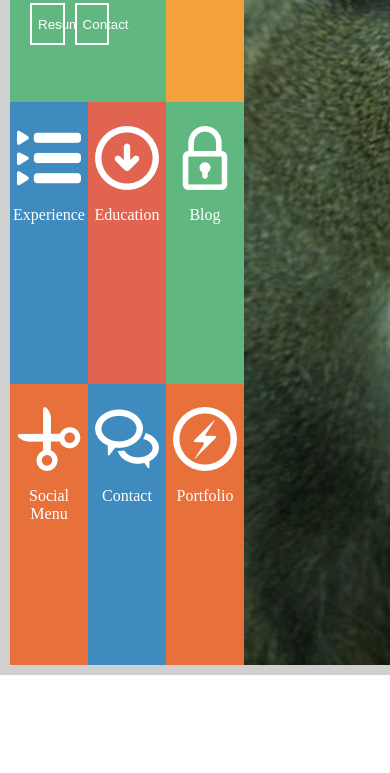
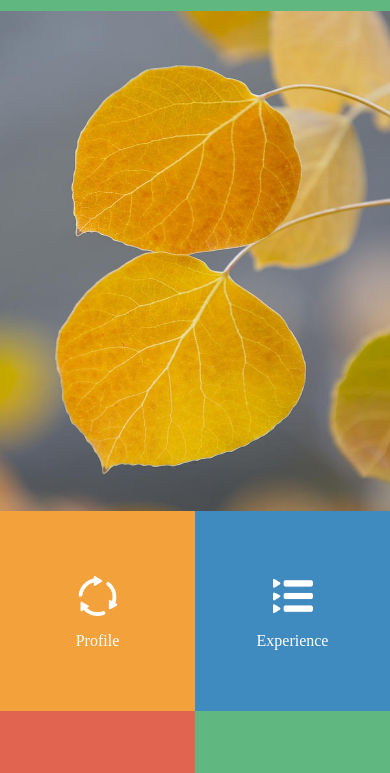
Before and after one commit to jaredeklin/static-comp-one, a plain HTML site: page index.html in a window 390 px wide. Shown: the part 189-962 px from the top of the page. Before the commit the page ends 868 px from the top, so only its background shows below. Drawn offline with Linux system fonts and the light colour scheme.

Commit message:
Add mobile layout

```diff
--- a/index.html
+++ b/index.html
@@ -3,6 +3,7 @@
 <head>
   <title>Static Comp1!!!!!</title>
   <link rel="stylesheet" type="text/css" href="main.css">
+  <meta name="viewport" content="width=device-width, initial-scale=1">
 </head>
 <body>
   <section>
@@ -13,8 +14,8 @@
       <button>Resume</button>
       <button>Contact</button>
     </article>
+    <article class="article3"><img src="img2.jpg" class="pictures"></article>
     <article class="article2"><img src="three-circling-arrows.png" class="icon"><p>Profile</p></article>
-    <article class="article3"></article>
     <article class="article4"><img src="list-of-files.png" class="icon"><p>Experience</p></article>
     <article class="article5"><img src="down-arrow-inside-a-circle.png" class="icon"><p>Education</p></article>
     <article class="article6"><img src="lock-icon.png" class="icon"><p>Blog</p></article>
--- a/main.css
+++ b/main.css
@@ -65,9 +65,11 @@ p {
   width: 40%;
   float: right;
   height: 100vh;
-  background-image: url("img1.jpg");
-  background-size: cover;
-  overflow:
+}
+
+.article3 img {
+  height: 100%;
+  width: 100%;
 }
 
 .article4 {
@@ -99,3 +101,60 @@ p {
   float: left;
   background-color: #E8713B;
 }
+
+@media only screen and (max-width: 500px) {
+
+  section {
+    min-width: 320px;
+    border: none;
+  }
+
+  article {
+    height: 200px;
+    width: 50%;
+    float: left;
+  }
+
+  h1 {
+    margin-top: 0;
+  }
+
+  .icon {
+    height: 40px;
+    width: 40px;
+    margin-top: 65px;
+  }
+
+  .article1{
+    width: 100%;
+  }
+
+  .article3 {
+    width: 100%;
+    float: left;
+    height: 500px;
+  }
+
+  .article3 img {
+    height: 100%;
+    width: 100%;
+  }
+
+  .article4 {
+    float: right;
+  }
+
+  .article6 {
+    float: right;
+  }
+
+  .article8 {
+    float: right;
+  }
+
+  .article9 {
+    float: left;
+    background-color: #E16451;
+    width: 100%;
+  }
+}
```
Also changed, not shown: img1.jpeg (added), img1.jpg (deleted), img2.jpg (added).
